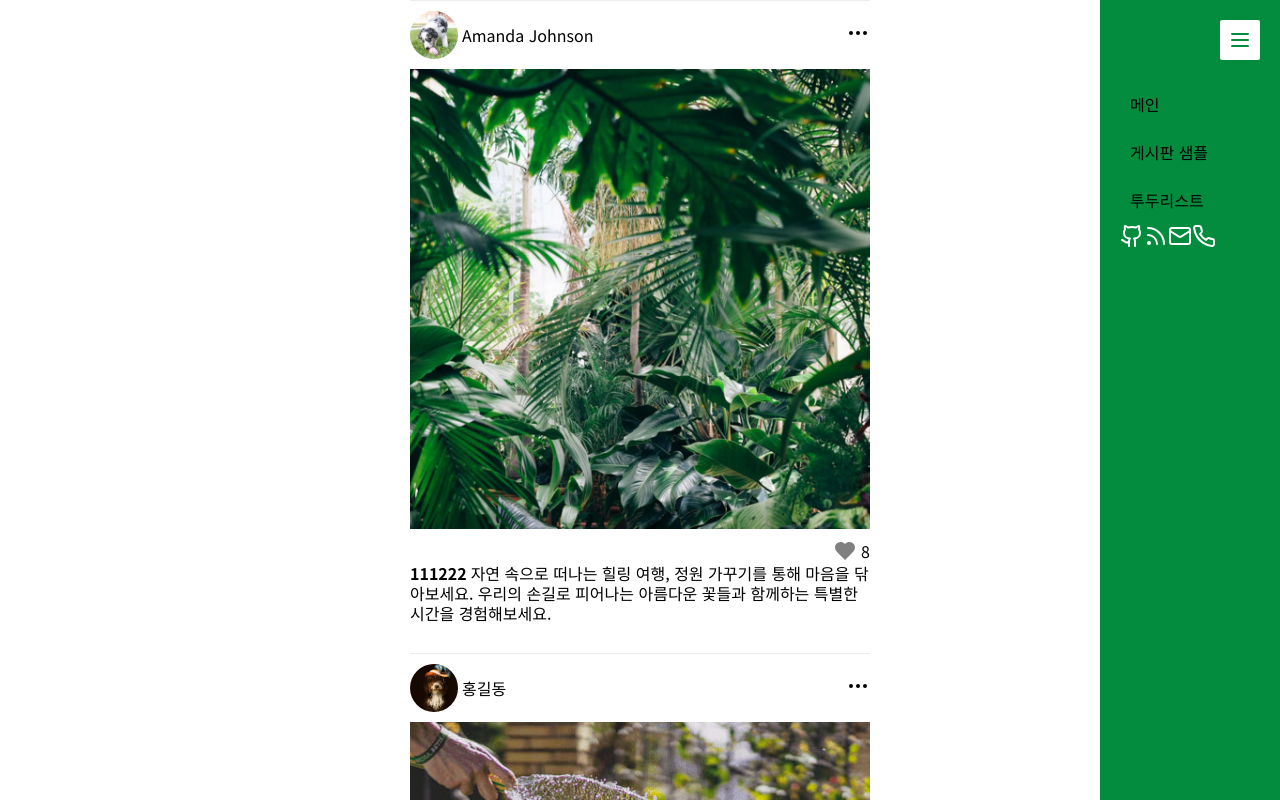
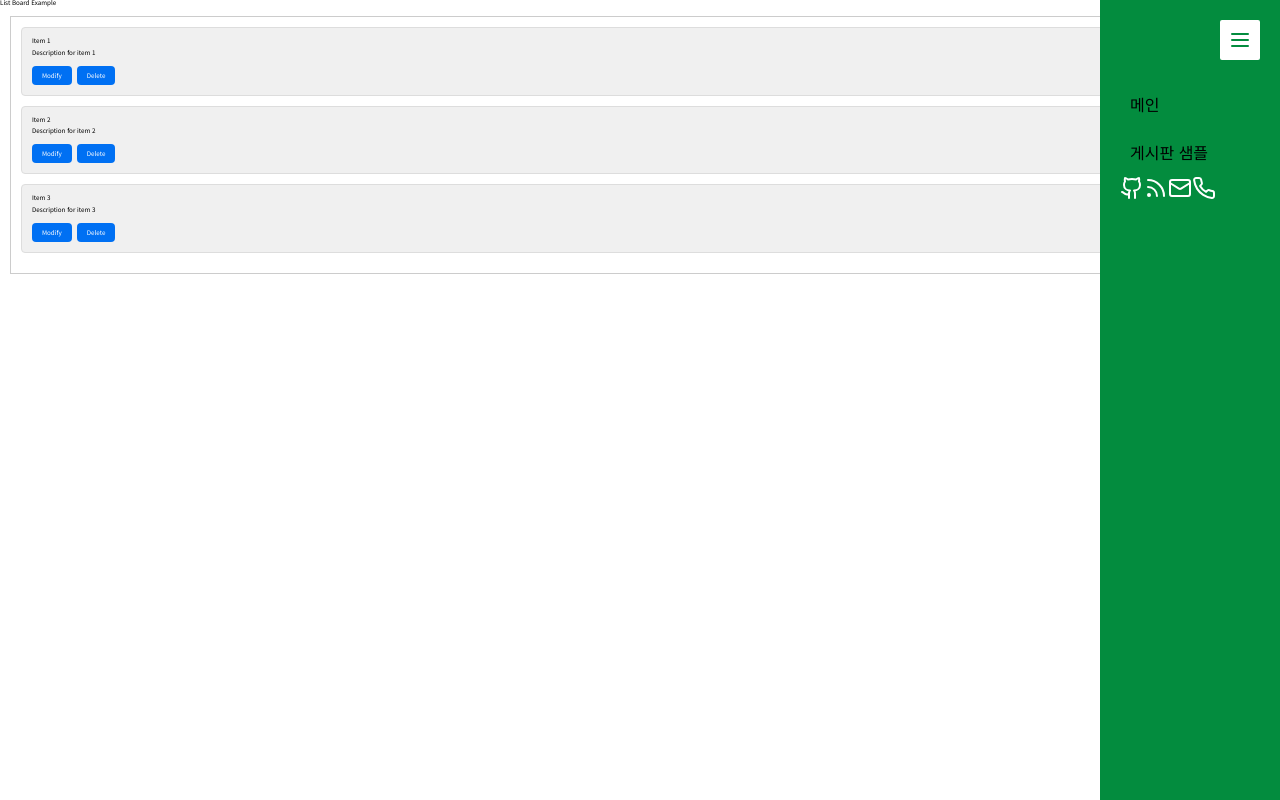
Before and after one commit to 33park/next-sample, a Next.js app in the folder next-basic/: page /board in a window 1280 px wide. Shown: the top 800 px of the page. Built offline with nearby package versions, Linux system fonts and the light colour scheme.

Commit message:
리스트 보드 기본 구조 생성

```diff
--- a/next-basic/src/app/board/page.tsx
+++ b/next-basic/src/app/board/page.tsx
@@ -1,58 +1,33 @@
 'use client'
 
-import React,{useState, useEffect} from 'react'
-import { styled } from 'styled-components'
-import Instargram from '@/app/component/Instargram'
-import boardData from "../../../public/api/boardData"
+import React, { useState } from 'react';
+import ListBoard from '@/app/components/board/ListBoard';
+import { ListItem } from '@/app/interfaces/ListBoard';
 
-export default function Board() {
-    const [boardItems, setBoardItems] = useState([]);
+const dummyData: ListItem[] = [
+  { id: 1, title: 'Item 1', description: 'Description for item 1' },
+  { id: 2, title: 'Item 2', description: 'Description for item 2' },
+  { id: 3, title: 'Item 3', description: 'Description for item 3' },
+];
 
-    // 컴포넌트가 마운트될 때 JSON 데이터를 가져와서 boardItems 상태 변수에 설정합니다.
-    useEffect(() => {
-        setBoardItems(boardData);
-    }, []);
+const Home: React.FC = () => {
+  const [items, setItems] = useState<ListItem[]>(dummyData);
 
-    const handleLikeToggle = (itemId) => {
-        setBoardItems((prevBoardItems) => {
-            // 아이템의 좋아요 상태를 토글하여 새로운 배열을 생성합니다.
-            return prevBoardItems.map((item, index) => {
-                if (index === itemId) {
-                    // isLiked 값에 따라 likedCount를 반대로 계산합니다.
-                    const newLikedCount = item.isLiked ? item.likedCount + 1 : item.likedCount - 1;
-                    return { ...item, isLiked: !item.isLiked, likedCount: newLikedCount };
-                }
-                return item;
-            });
-        });
-    };
+  const handleDelete = (id: number) => {
+    setItems((prevItems) => prevItems.filter((item) => item.id !== id));
+  };
 
-    return (
-        <>
-            <UserBoardContainer>
-                {boardItems.map((data, index) => (
-                    <Instargram
-                        key={index}
-                        itemId={index}
-                        userId={data.userId}
-                        userName={data.userName}
-                        content={data.content}
-                        isLiked={data.isLiked}
-                        likedCount={data.likedCount}
-                        upLoadedImage={data.upLoadedImage}
-                        onLikeToggle={() => handleLikeToggle(index)}
-                    />
-                ))}
-            </UserBoardContainer>
-        </>
-    );
-}
+  const handleModify = (id: number) => {
+    // Implement modify functionality as needed
+    console.log(`Modify item with ID ${id}`);
+  };
 
-const UserBoardContainer = styled.ul`
-    display: flex;
-    justify-content: flex-start;
-    align-items: flex-start;
-    flex-direction: column;
-    max-width: 46rem;
-    margin: 0 auto;
-`
+  return (
+    <div>
+      <h1>List Board Example</h1>
+      <ListBoard items={items} onDelete={handleDelete} onModify={handleModify} />
+    </div>
+  );
+};
+
+export default Home;
--- a/next-basic/src/app/component/GNB.tsx
+++ b/next-basic/src/app/component/GNB.tsx
@@ -16,7 +16,6 @@ interface NavItem {
 const navItems: NavItem[] = [
     { link: '/', text: '메인' },
     { link: '/board', text: '게시판 샘플' },
-    { link: '/todo', text: '투두리스트' }
 ]
 
 
--- /dev/null
+++ b/next-basic/src/app/components/board/ListBoard.tsx
@@ -0,0 +1,69 @@
+// components/ListBoard.tsx
+import React, { useState } from 'react';
+import styled from 'styled-components';
+import { ListItem } from '@/app/interfaces/ListBoard';
+
+interface ListBoardProps {
+  items: ListItem[];
+  onDelete: (id: number) => void;
+  onModify: (id: number) => void;
+}
+
+const ListBoard: React.FC<ListBoardProps> = ({ items, onDelete, onModify }) => {
+  return (
+    <ListContainer>
+      {items.map((item) => (
+        <ListItemContainer key={item.id}>
+          <ItemTitle>{item.title}</ItemTitle>
+          <ItemDescription>{item.description}</ItemDescription>
+          <ButtonContainer>
+            <ActionButton onClick={() => onModify(item.id)}>Modify</ActionButton>
+            <ActionButton onClick={() => onDelete(item.id)}>Delete</ActionButton>
+          </ButtonContainer>
+        </ListItemContainer>
+      ))}
+    </ListContainer>
+  );
+};
+
+export default ListBoard;
+
+const ListContainer = styled.div`
+  margin: 1rem;
+  padding: 1rem;
+  border: 1px solid #ccc;
+`;
+
+const ListItemContainer = styled.div`
+  margin-bottom: 1rem;
+  padding: 1rem;
+  background-color: #f0f0f0;
+  border: 1px solid #ddd;
+  border-radius: 4px;
+`;
+
+const ItemTitle = styled.h3`
+  margin-bottom: 0.5rem;
+`;
+
+const ItemDescription = styled.p`
+  margin-bottom: 1rem;
+`;
+
+const ButtonContainer = styled.div`
+  display: flex;
+  gap: 0.5rem;
+`;
+
+const ActionButton = styled.button`
+  padding: 0.5rem 1rem;
+  border: none;
+  background-color: #0070f3;
+  color: white;
+  cursor: pointer;
+  border-radius: 4px;
+
+  &:hover {
+    background-color: #0053a0;
+  }
+`;
--- /dev/null
+++ b/next-basic/src/app/interfaces/ListBoard.ts
@@ -0,0 +1,6 @@
+// interfaces.ts
+export interface ListItem {
+    id: number;
+    title: string;
+    description: string;
+  }
```
Also changed, not shown: next-basic/src/app/component/todo/TodoCalendar.tsx (deleted, +0 -94 lines), next-basic/src/app/component/todo/TodoList.tsx (deleted, +0 -98 lines), next-basic/src/app/todo/page.tsx (deleted, +0 -43 lines).
